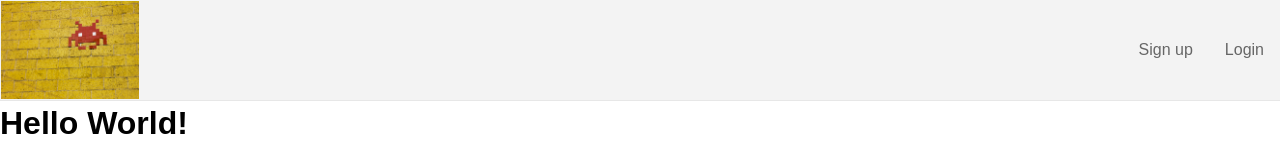
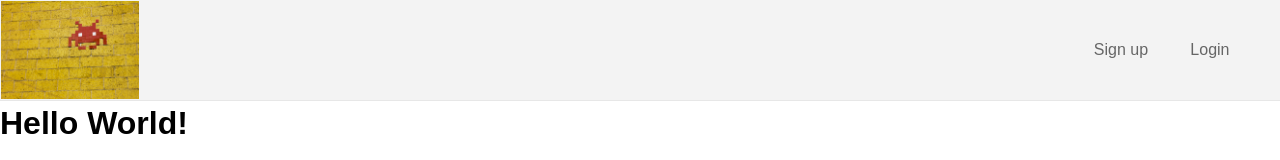
Before and after one commit to JordanSimba/EnfieldOps, a React (Create React App) app: page / in a window 1280 px wide. Shown: the top 160 px of the page. Built offline with nearby package versions, Linux system fonts and the light colour scheme.

Commit message:
WIP. Add padding to login and sign up buttons. Center the text in them.

```diff
--- a/src/App.css
+++ b/src/App.css
@@ -27,21 +27,21 @@ ul.nav-bar {
   list-style-type: none;
   overflow: hidden;
   align-self: center;
-  /* border: 1px solid #e7e7e7; */
-  /* background-color: #f3f3f3; */
+  padding-right: 2%;
 }
 
 li {
   float: right;
-
+  height: auto;
+  width: 89px;
 }
 
 li a {
   display: block;
   color: #666;
-  text-align: center;
   padding: 14px 16px;
   text-decoration: none;
+  text-align: center;
 }
 
 li a:hover:not(.active) {
```
